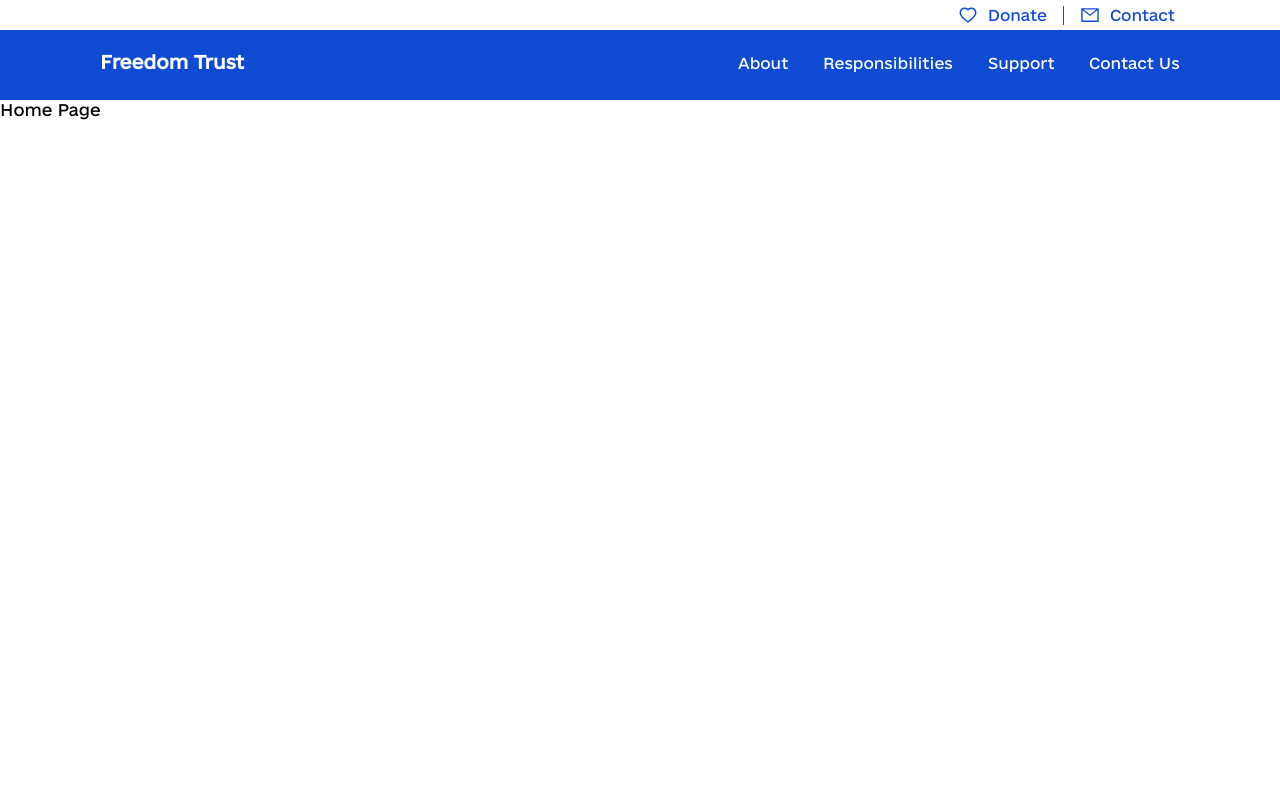
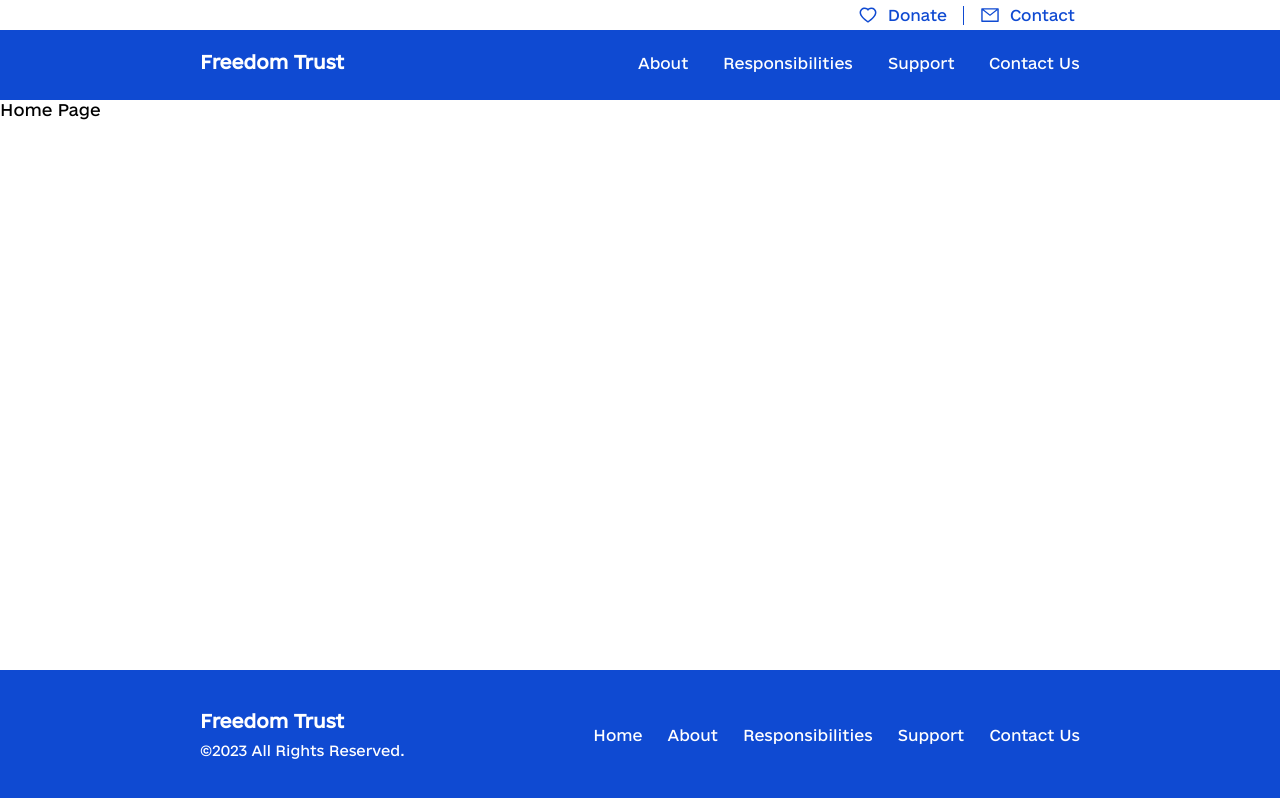
Before and after one commit to yanzhabko/freedom-trust, a Next.js app: page / in a window 1280 px wide. Built offline with nearby package versions, Linux system fonts and the light colour scheme.

Commit message:
add footer component

```diff
--- a/app/layout.tsx
+++ b/app/layout.tsx
@@ -1,6 +1,7 @@
 import "@/style/main.scss";
 import type { Metadata } from "next";
 import HeaderComponent from "@/components/HeaderComponent";
+import FooterComponent from "@/components/FooterComponent";
 
 export const metadata: Metadata = {
   title: "Freedom Trust",
@@ -20,6 +21,7 @@ export default function RootLayout({
       <body>
         <HeaderComponent />
         {children}
+        <FooterComponent />
       </body>
     </html>
   );
--- a/components/FooterComponent.module.scss
+++ b/components/FooterComponent.module.scss
@@ -2,3 +2,77 @@
 @import "@/style/container";
 @import "@/style/fonts";
 @import "@/style/colors";
+
+.footer_container {
+  width: 100%;
+  margin-top: auto;
+  background-color: $default-blue;
+  height: 160px;
+
+  @include for-size(tablet) {
+    height: 130px;
+  }
+}
+
+.footer {
+  display: flex;
+  justify-content: space-between;
+  align-items: center;
+  gap: 15px;
+  padding-top: 20px;
+  @include for-size(tablet) {
+    padding-top: 40px;
+  }
+
+  &__logo {
+    color: $default-white;
+    font-size: 18px;
+    font-weight: 600;
+
+    // @include for-size(tablet) {
+    //   font-size: 18px;
+    // }
+  }
+
+  &__list {
+    display: flex;
+    flex-direction: column;
+    gap: 10px;
+  }
+
+  &__copyright {
+    color: #fff;
+    font-weight: 400;
+    font-size: 12px;
+    @include for-size(tablet) {
+      font-size: 14px;
+    }
+  }
+
+  &__navigation {
+    display: flex;
+    flex-direction: column;
+    align-items: start;
+    gap: 10px;
+    @include for-size(tablet) {
+      flex-direction: row;
+      gap: 15px;
+    }
+    @include for-size(laptop) {
+      flex-direction: row;
+      gap: 25px;
+    }
+    @include for-size(desktop) {
+      gap: 85px;
+    }
+  }
+
+  &__link {
+    color: $default-white;
+    width: max-content;
+    font-size: 12px;
+    @include for-size(tablet) {
+      font-size: 15px;
+    }
+  }
+}
--- a/components/FooterComponent.tsx
+++ b/components/FooterComponent.tsx
@@ -1,9 +1,62 @@
-import React from 'react'
+import React from "react";
+import style from "./FooterComponent.module.scss";
+import Link from "next/link";
 
 const FooterComponent = () => {
-	return (
-		<div>FooterComponent</div>
-	)
-}
+  const navigationLink = [
+    { title: "Home", link: "/" },
+    { title: "About", link: "/about" },
+    { title: "Responsibilities", link: "/responsibilities" },
+    { title: "Support", link: "/support" },
+    { title: "Contact Us", link: "/contact" },
+  ];
 
-export default FooterComponent
+  return (
+    <footer className={style.footer_container}>
+      <div className={style.container}>
+        <div className={style.footer}>
+          <div className={style.footer__list}>
+            <Link href="/" className={style.footer__logo}>
+              Freedom Trust
+            </Link>
+            <div className={style.footer__copyright}>
+              ©2023 All Rights Reserved.
+            </div>
+          </div>
+
+          <div className={style.footer__navigation}>
+            {navigationLink.map((item, index) => (
+              <Link key={index} href={item.link} className={style.footer__link}>
+                {item.title}
+              </Link>
+            ))}
+          </div>
+        </div>
+        {/* <div className={style.footer_container__list}>
+          <div className={style.footer_container__item}>
+            <div className={style.footer_container__logo}>Freedom Trust</div>
+            <div className={style.footer_container__link}>
+              ©2023 All Rights Reserved.
+            </div>
+          </div>
+          <div className={style.footer_container__item}>
+            <Link
+              href="mailto:contact@freedomtrust.com"
+              className={style.footer_container__link}
+            >
+              contact@freedomtrust.com
+            </Link>
+            <Link
+              href="tel:+380666650949"
+              className={style.footer_container__link}
+            >
+              +380 66 665 09 49
+            </Link>
+          </div>
+        </div> */}
+      </div>
+    </footer>
+  );
+};
+
+export default FooterComponent;
--- a/style/main.scss
+++ b/style/main.scss
@@ -1,16 +1,20 @@
 @import "./container";
 @import "./mixin";
 @import "./fonts";
+
+* {
+  box-sizing: border-box;
+}
 
 html {
   scroll-behavior: smooth;
 }
 
 body {
-  margin: 0;
   height: 100vh;
   display: flex;
-flex-direction: column;
+  flex-direction: column;
+  margin: 0;
   font-family: "e-Ukraine-Regular";
   -webkit-font-smoothing: antialiased;
   -moz-osx-font-smoothing: grayscale;
```
